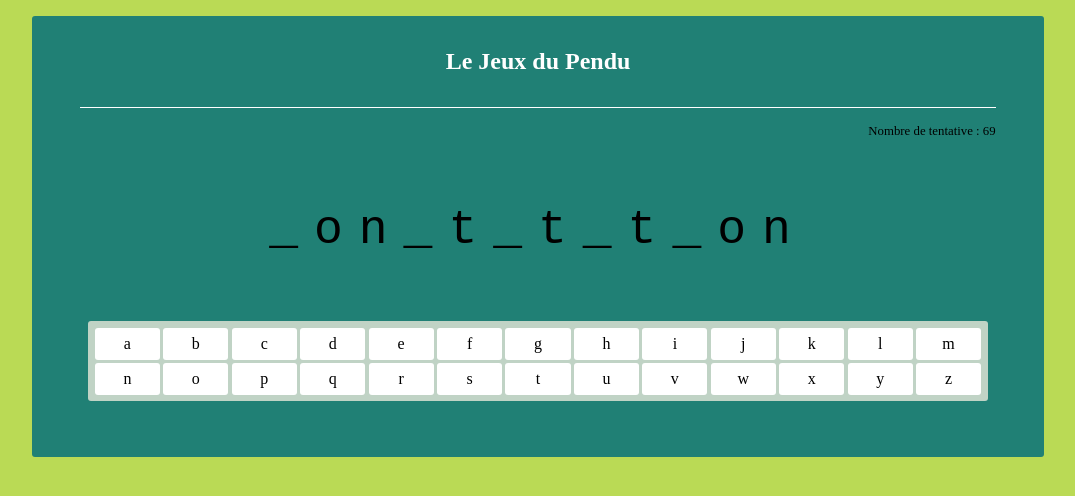
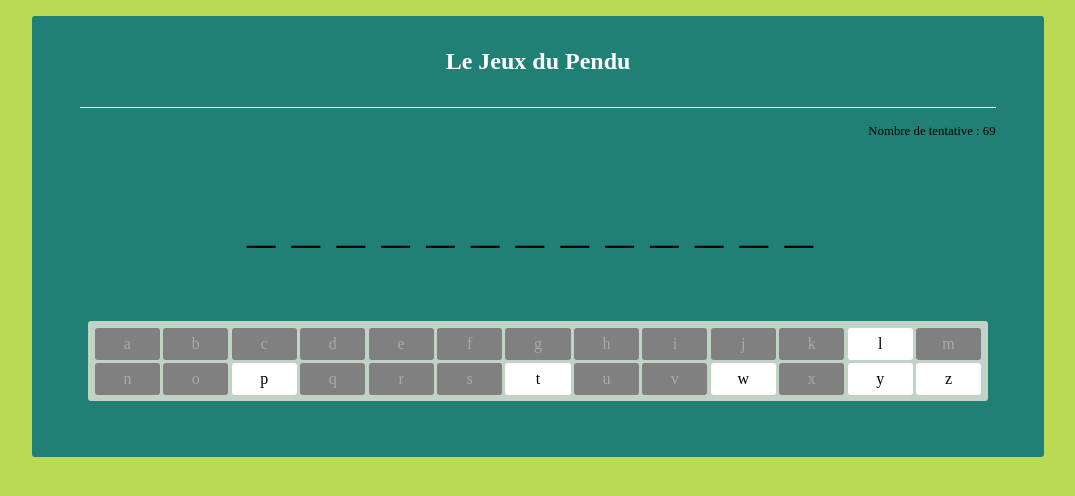
Before and after one commit to bastienrc/jeux, a React (Create React App) app: page / in a window 1280 px wide. Shown: the top 496 px of the page, without its empty margins (102-1177 px from the left). Built offline with nearby package versions, Linux system fonts and the light colour scheme.

Commit message:
Ajout d'un évenement onClick aux touches du clavier.

```diff
--- a/src/App.js
+++ b/src/App.js
@@ -1,9 +1,44 @@
 import React, { Component } from 'react';
 import './App.css';
 
-import Keyboard, { DEFAULT_KEYBOARD } from './Keyboard';
+import Keyboard from './Keyboard';
+
+const keys = [
+  { id:  1, letter: "a", used: true },
+  { id:  2, letter: "b", used: true },
+  { id:  3, letter: "c", used: true },
+  { id:  4, letter: "d", used: true },
+  { id:  5, letter: "e", used: true },
+  { id:  6, letter: "f", used: true },
+  { id:  7, letter: "g", used: true },
+  { id:  8, letter: "h", used: true },
+  { id:  9, letter: "i", used: true },
+  { id: 10, letter: "j", used: true },
+  { id: 11, letter: "k", used: true },
+  { id: 12, letter: "l", used: false },
+  { id: 13, letter: "m", used: true },
+  { id: 14, letter: "n", used: true },
+  { id: 15, letter: "o", used: true },
+  { id: 16, letter: "p", used: false },
+  { id: 17, letter: "q", used: true },
+  { id: 18, letter: "r", used: true },
+  { id: 19, letter: "s", used: true },
+  { id: 20, letter: "t", used: false },
+  { id: 21, letter: "u", used: true },
+  { id: 22, letter: "v", used: true },
+  { id: 23, letter: "w", used: false },
+  { id: 24, letter: "x", used: true },
+  { id: 25, letter: "y", used: false },
+  { id: 26, letter: "z", used: false }
+];
 
 class App extends Component {
+  state = {
+    keys,
+    phrase: "constitutions",
+    usedLetters: new Set("a","r","j"),
+    score: 69
+  }
 
   // Produit une représentation textuelle de l’état de la partie,
   // chaque lettre non découverte étant représentée par un _underscore_.
@@ -11,12 +46,11 @@ class App extends Component {
     return phrase.replace(/\w/g, (letter) => (usedLetters.has(letter) ? letter : '_'))
   }
 
-  tabTest() {
-    return new Set(["a","e","t","o","n"]);
-  }
-
-  score() {
-    return 69;
+  handleKeyClick = letter => {
+    const { usedLetters } = this.state
+    usedLetters.add(letter)
+    this.setState({ usedLetters })
+    //return console.log(letter)
   }
 
   render() {
@@ -26,10 +60,10 @@ class App extends Component {
           <h1 className="App-title">Le Jeux du Pendu</h1>
         </header>
         <div className="App-screen">
-          <p className="App-score">Nombre de tentative : {this.score()}</p>
-          <p className="App-wordSearch">{this.computeDisplay("constitution", this.tabTest())}</p>
+          <p className="App-score">Nombre de tentative : {this.state.score}</p>
+          <p className="App-wordSearch">{this.computeDisplay(this.state.phrase, this.state.usedLetters)}</p>
         </div>
-        <Keyboard keys={DEFAULT_KEYBOARD} />
+        <Keyboard keys={this.state.keys} onClick={this.handleKeyClick}/>
       </div>
     );
   }
--- a/src/Keyboard.css
+++ b/src/Keyboard.css
@@ -8,9 +8,18 @@
   border-radius: 3px;
 }
 
-.keyboard span {
+.keyboard > .key {
   margin: 0.1rem;
   line-height: 2rem;
   border-radius: 3px;
   background-color: white;
 }
+
+.keyboard > .key:hover {
+  background-color: #DEDEDE;
+}
+
+.keyboard > .key.used {
+  background-color: grey;
+  color: darkgrey;
+}
--- a/src/Keyboard.js
+++ b/src/Keyboard.js
@@ -6,11 +6,11 @@ import React from 'react';
 import './Keyboard.css';
 import PropTypes from 'prop-types'
 
-const Keyboard = ({ keys }) => (
+const Keyboard = ({ keys, onClick }) => (
   <div className="keyboard">
     {
-      keys.map(({ id, letter, actived }) => (
-        <span key={id} className={actived ? "actived" : "desactived"}>{letter}</span>
+      keys.map(({ id, letter, used }) => (
+        <span key={id} className={used ? "key used" : "key"} onClick={() => onClick(letter)} >{letter}</span>
       ))
     }
   </div>
@@ -21,39 +21,9 @@ Keyboard.propTypes = {
     PropTypes.shape({
       id: PropTypes.number.isRequired,
       letter: PropTypes.string.isRequired,
-      actived: PropTypes.bool.isRequired
+      used: PropTypes.bool.isRequired
     })
   )
 }
 
 export default Keyboard;
-
-// Tableau par default
-export const DEFAULT_KEYBOARD = [
-  { id:  1, letter: "a", actived: true },
-  { id:  2, letter: "b", actived: true },
-  { id:  3, letter: "c", actived: false },
-  { id:  4, letter: "d", actived: true },
-  { id:  5, letter: "e", actived: true },
-  { id:  6, letter: "f", actived: true },
-  { id:  7, letter: "g", actived: true },
-  { id:  8, letter: "h", actived: true },
-  { id:  9, letter: "i", actived: true },
-  { id: 10, letter: "j", actived: true },
-  { id: 11, letter: "k", actived: true },
-  { id: 12, letter: "l", actived: false },
-  { id: 13, letter: "m", actived: true },
-  { id: 14, letter: "n", actived: true },
-  { id: 15, letter: "o", actived: true },
-  { id: 16, letter: "p", actived: false },
-  { id: 17, letter: "q", actived: true },
-  { id: 18, letter: "r", actived: true },
-  { id: 19, letter: "s", actived: true },
-  { id: 20, letter: "t", actived: false },
-  { id: 21, letter: "u", actived: true },
-  { id: 22, letter: "v", actived: true },
-  { id: 23, letter: "w", actived: false },
-  { id: 24, letter: "x", actived: true },
-  { id: 25, letter: "y", actived: false },
-  { id: 26, letter: "z", actived: false }
-];
```
